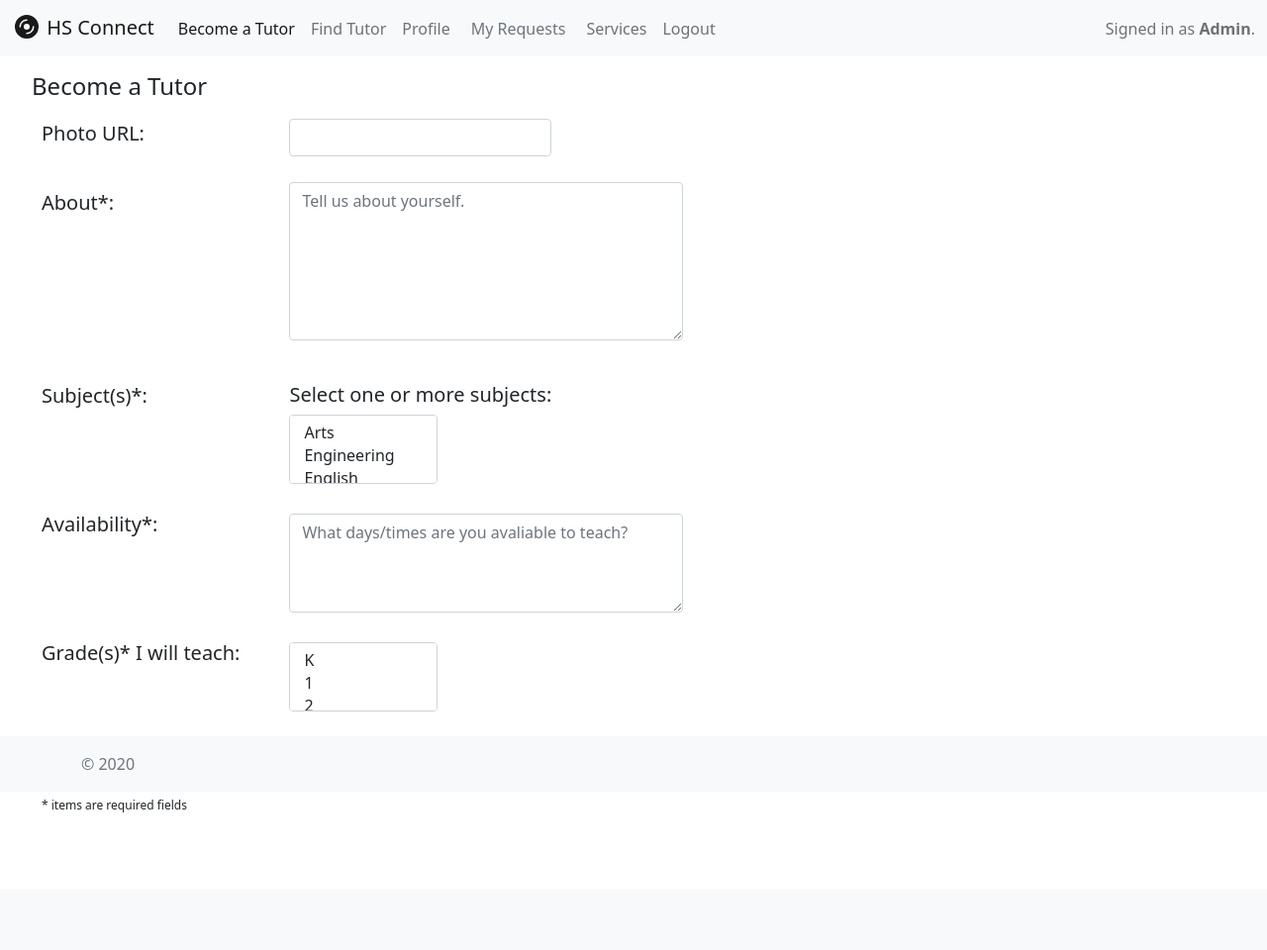
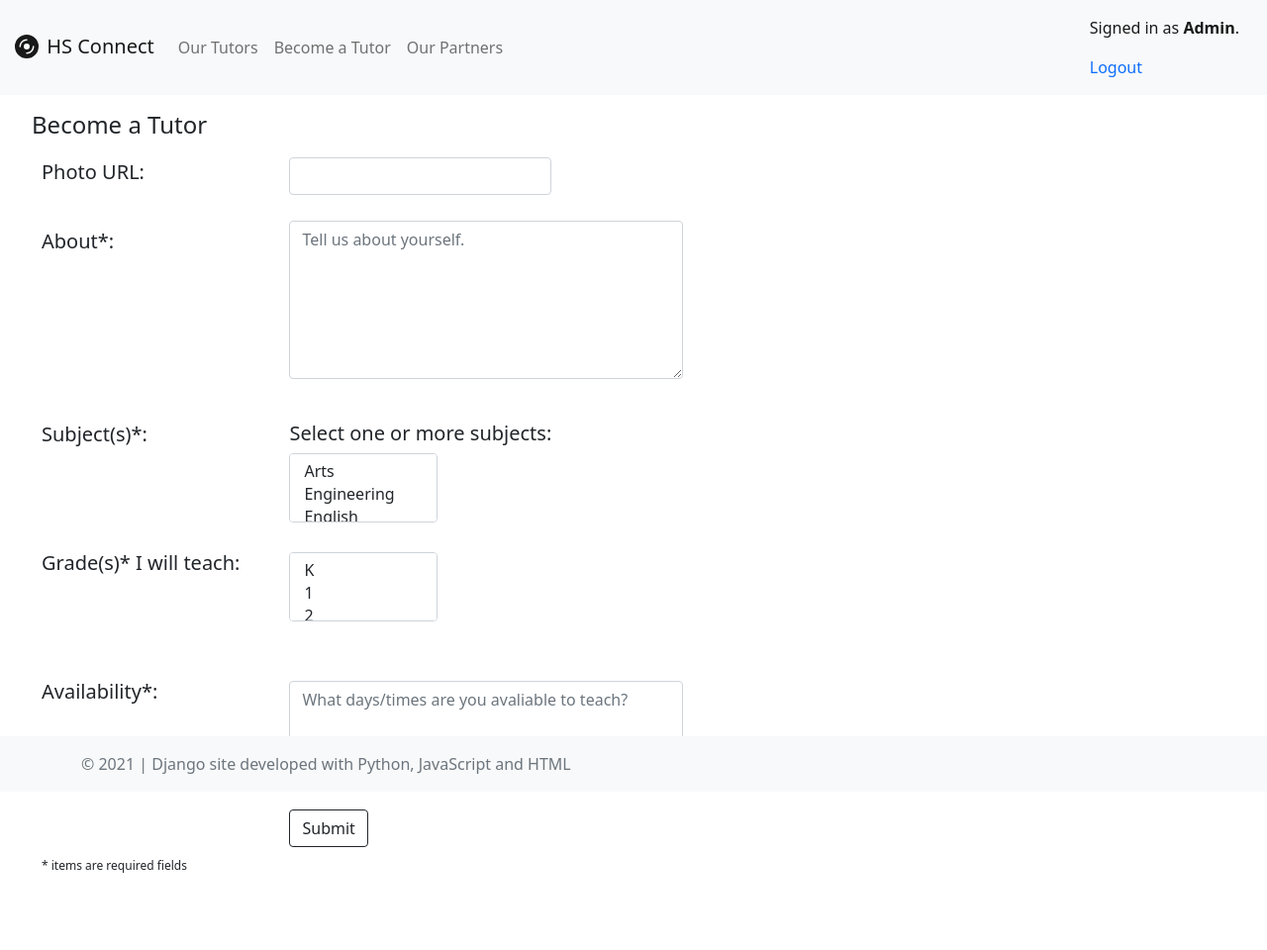
Before and after one commit to razorback4417/githubPages, a Django app: page /becomeTutor in a window 1280 px wide. Shown: the whole page at 99% size. Before the commit the page ends 821 px from the top, so only its background shows below. Run offline with Django 3.2, Linux system fonts and the light colour scheme; a user stored in the database is signed in; data comes from the database, SQL or seed files in the repository; both versions use the stored data as it was after the commit.

Commit message:
automated commit by submit50

```diff
--- a/hsConnect/templates/hsConnect/becomeTutor.html
+++ b/hsConnect/templates/hsConnect/becomeTutor.html
@@ -24,11 +24,11 @@
             </div>
             <br><br><br>
             <div style="padding-top: 10px;">
-                Availability*:
+                Grade(s)* I will teach:
             </div>
             <br><br><br>
             <div style="padding-top: 10px;">
-                Grade(s)* I will teach:
+                Availability*:
             </div>
             <br><br><br><br>
         </div>
@@ -52,10 +52,6 @@
                     </select>
                 </div>
             </div>
-            <br>
-            <div>
-                <textarea class="form-control" style="height: 100px; width: 150%" name="availability" placeholder="What days/times are you avaliable to teach?"></textarea>
-            </div>
             <div style="padding-top: 30px;">
                 <select class="form-control" id="subjects" name="grades" style="width:150px;height:70px" multiple>
                     <option value = "K"> K </option>
@@ -68,6 +64,10 @@
                     <option value = "7"> 7 </option>
                     <option value = "8"> 8 </option>
                 </select>
+            </div>
+            <br><br>
+            <div>
+                <textarea class="form-control" style="height: 100px; width: 150%" name="availability" placeholder="What days/times are you avaliable to teach?"></textarea>
             </div>
 
             <div>
--- a/hsConnect/templates/hsConnect/home.html
+++ b/hsConnect/templates/hsConnect/home.html
@@ -4,7 +4,7 @@
 <main class="px-3">
     <h4>About</h4>
     <p class="lead">HS Connect is a platform that connects high school students with those who
-    need tutoring in a STEAM topic. All proceeds from services go to Mary's House to help provide technology resources to families there.
+    need tutoring in a STE²AM topic. All proceeds from services go to Mary's House to help provide technology resources to families there.
     </p>
     <p class="lead"> Contact us at support@hsConnect.org with any questions </p>
 </main>
--- a/hsConnect/templates/hsConnect/layout.html
+++ b/hsConnect/templates/hsConnect/layout.html
@@ -22,33 +22,28 @@
                 <div class="collapse navbar-collapse" id="navbarText">
                     <ul class="navbar-nav me-auto mb-2 mb-lg-0">
                         <li class="nav-item">
-                            <a class="nav-link active" aria-current="page" href="{% url 'becomeTutor' %}">Become a Tutor</a>
+                            <a class="nav-link" href="{% url 'findTutor' %}">Our Tutors</a>
                         </li>
                         <li class="nav-item">
-                            <a class="nav-link" href="{% url 'findTutor' %}">Find Tutor</a>
+                            <a class="nav-link" aria-current="page" href="{% url 'becomeTutor' %}">Become a Tutor</a>
                         </li>
                         <li class="nav-item">
-                            <a class="nav-link" href="{% url 'myprofile' %}">Profile</a>
+                            <a class="nav-link" aria-current="page" href="{% url 'ourPartners' %}">Our Partners</a>
                         </li>
                         {% if user.username == 'admin1' %}
                         <li class="nav-item">
                             <button id="requests" style="margin-top: 1px" class="btn .btn-link text-secondary">Requests</a>
                         </li>
-                        {% else %}
-                        <li class="nav-item">
-                            <button id="myRequests" style="margin-top: 1px" class="btn .btn-link text-secondary"> My Requests</button>
-                        </li>
                         {% endif %}
-                        <li class="nav-item">
-                            <a class="nav-link" href="{% url 'service' %}">Services</a>
-                        </li>
-                        <li class="nav-item">
+                    </ul>
+                    <div>
+                        <div>
+                            <span class="navbar-text">
+                                <a class="nav-link" href="{% url 'myprofile' %}">Signed in as <strong>{{ user.username }}</strong>.</a>
+                            </span>
                             <a class="nav-link" href="{% url 'logout' %}">Logout</a>
-                        </li>
-                    </ul>
-                    <span class="navbar-text">
-                        Signed in as <strong>{{ user.username }}</strong>.
-                    </span>
+                        </div>
+                    </div>
                 </div>
                 {% else %}
                 <div class="collapse navbar-collapse" id="navbarText">
@@ -79,7 +74,7 @@
         <div class="fixed-bottom">
             <footer class="footer mt-auto py-3 bg-light">
                 <div class="container">
-                    <span class="text-muted">© 2020</span>
+                    <span class="text-muted">© 2021 | Django site developed with Python, JavaScript and HTML</span>
                 </div>
             </footer>
         </div>
--- a/hsConnect/templates/hsConnect/profile.html
+++ b/hsConnect/templates/hsConnect/profile.html
@@ -11,6 +11,8 @@
         Joined {{user.date_joined}} <br><br>
     </div>
 
+    <button id="myRequests" style="margin-top: 1px" class="btn btn-outline-dark"> My Requests </button> <br><br>
+
     <a style="color: black" href="{% url 'changepassword' %}">
         Change Password
     </a>
--- a/hsConnect/urls.py
+++ b/hsConnect/urls.py
@@ -34,5 +34,7 @@ urlpatterns = [
     path("paypal/", include('paypal.standard.ipn.urls')),
     path("process_payment/", views.process_payment, name="process_payment"),
     path("payment_done/", views.payment_done, name="payment_done"),
-    path("payment_cancelled/", views.payment_cancelled, name="payment_cancelled")
+    path("payment_cancelled/", views.payment_cancelled, name="payment_cancelled"),
+
+    path("ourPartners", views.ourPartners, name="ourPartners")
 ]
--- a/hsConnect/views.py
+++ b/hsConnect/views.py
@@ -39,6 +39,9 @@ companies = json_serializer.serialize(Request.objects.all(), ensure_ascii=False)
 
 def index(request):
     return render(request, "hsConnect/layout.html")
+
+def ourPartners(request):
+    return render(request, "hsConnect/ourPartners.html")
 
 def home(request):
     return render(request, "hsConnect/home.html")
@@ -326,7 +329,7 @@ def becomeTutor(request):
         recipient_list.append(req_email)
         recipient_list.append(admin_email)
         subject = 'Thank you'
-        message = 'Thanks for applying'
+        message = 'Thank you for applying as a ' + subjects + ' tutor.'
         email_from = settings.EMAIL_HOST_USER
         send_mail(subject, message, email_from, recipient_list)
 
```
Also changed, not shown: hsConnect/templates/hsConnect/ourPartners.html (added, +15 -0 lines), README.md (deleted), db.sqlite3.
